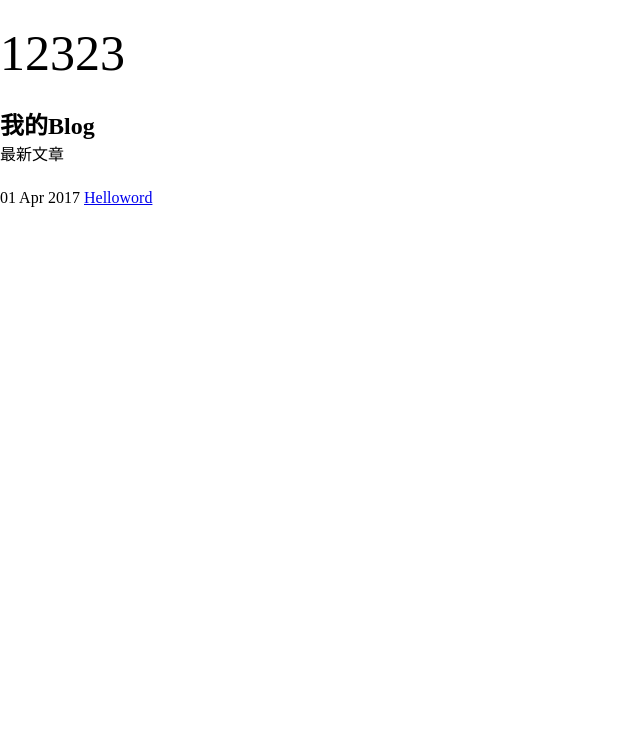
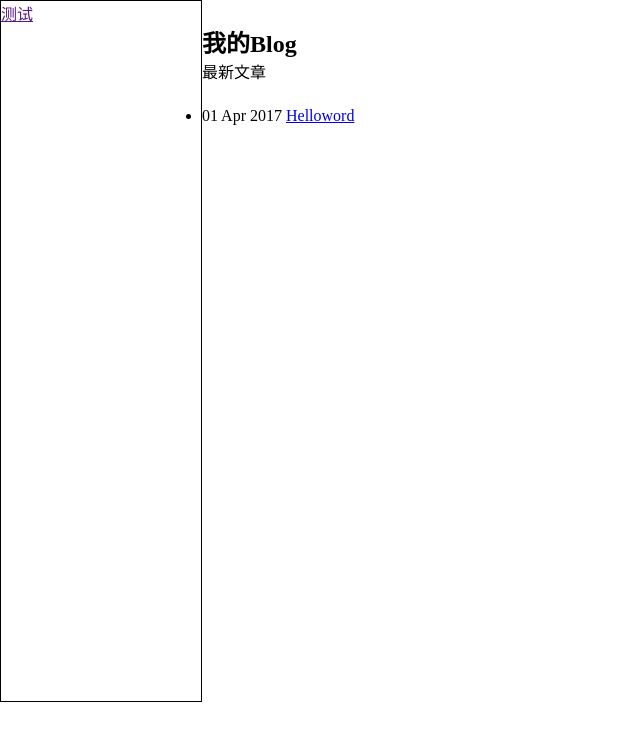
Before and after one commit to DAIXK/DAIXK.github.io, a Jekyll site: the page built from index.html, in a window 1280 px wide. Shown: the top 741 px of the page, without its empty margins (0-640 px from the left). Built offline with Jekyll 4.4.1, drawn with Linux system fonts in a browser that asks for light colours.

Commit message:
Update default.html
test

```diff
--- a/_layouts/default.html
+++ b/_layouts/default.html
@@ -6,16 +6,19 @@
    <style type="text/css">
       *{
          margin: 0;
-		   padding:0;
+	 padding:0;
       }
-       div{
-           font-size: 50px;
-       }
+	#left{
+		width: 200px;
+		height:700px;
+		border: solid black 1px;
+		float: left;
+	}
    </style>
 </head>
 <body>
-<div>
-    12323
+<div id="left">
+	<a id="test" href="">测试</a>
 </div>
 　　　　{{ content }}
 
```
